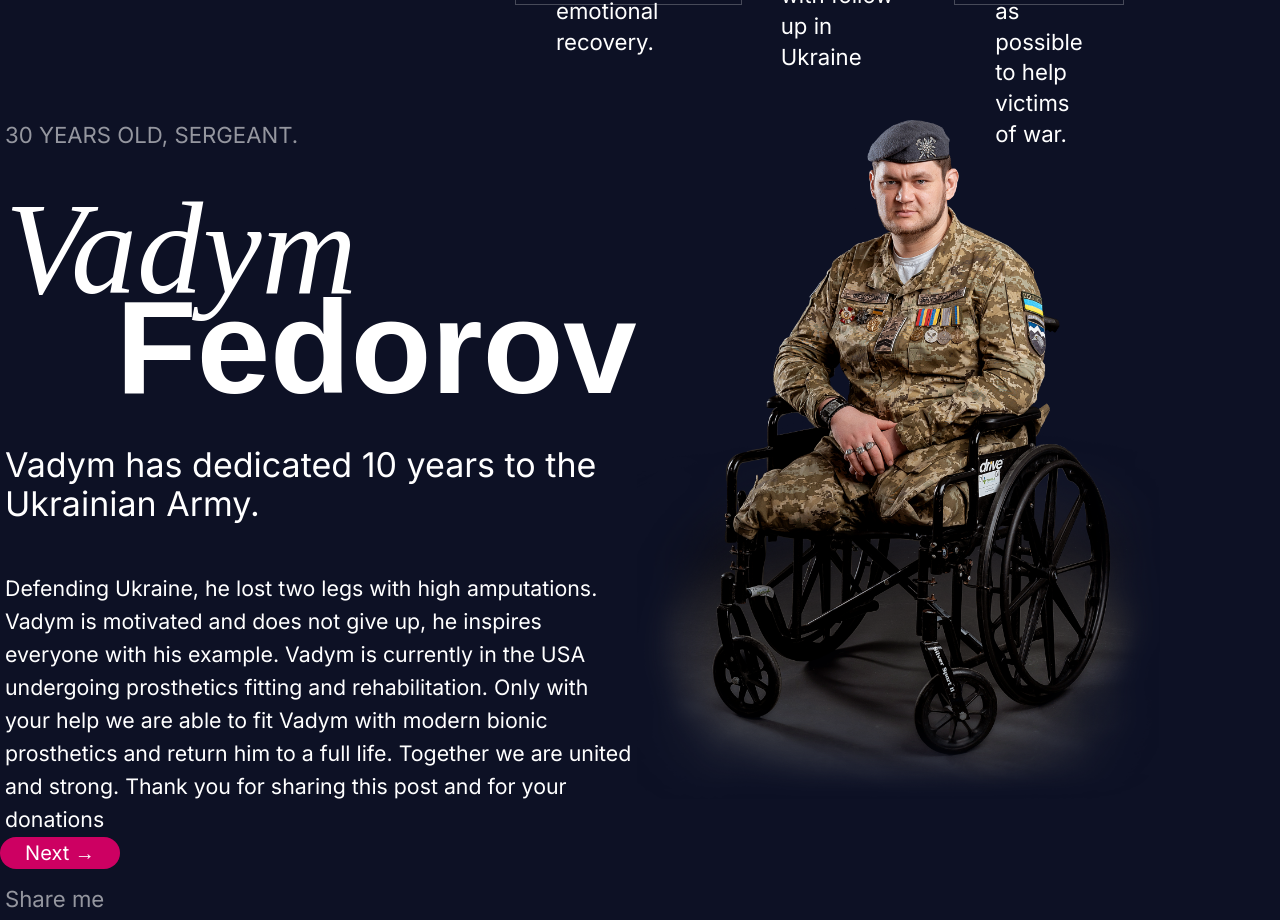
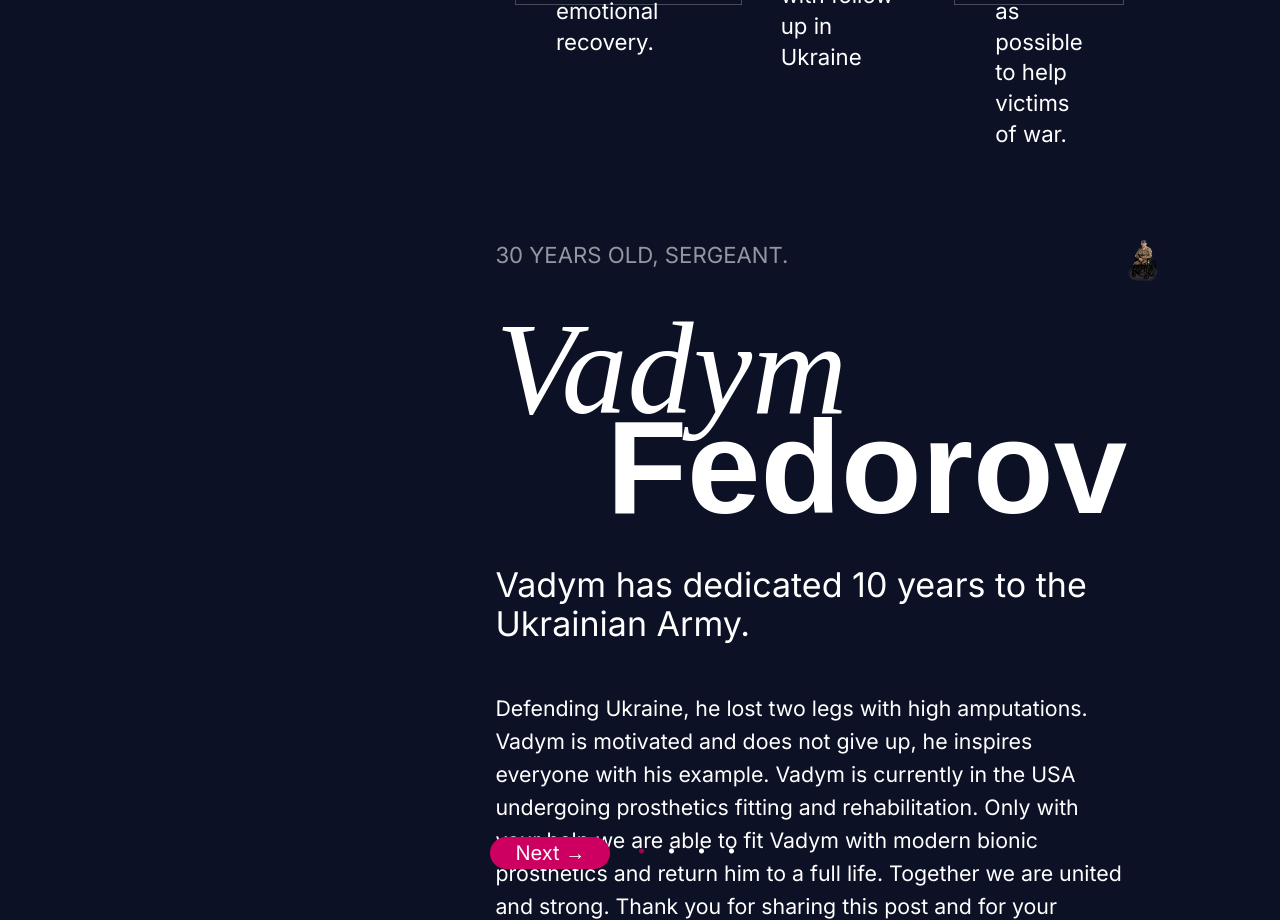
Before and after one commit to ditagroupinc/protez, a Next.js app: page / in a window 1280 px wide. Shown: the part 1480-2400 px from the top of the page. Built offline with nearby package versions, Linux system fonts and the light colour scheme.

Commit message:
updated fonts & header styles

```diff
--- a/app/globals.css
+++ b/app/globals.css
@@ -220,3 +220,31 @@ body {
   justify-content: center;
   padding: 1.25rem 0;
 }
+
+.section {
+  padding-left: var(--sectionPaddingLeft);
+  padding-right: var(--sectionPaddingRight);
+  padding-top: 120px;
+}
+
+.section .slick-dots {
+  width: fit-content;
+}
+
+.section .slick-dots li.slick-active button:before {
+  color: var(--pink);
+}
+
+.section .slick-dots li button:before {
+  color: var(--white);
+  opacity: 1;
+}
+
+.section .slick-dots {
+  position: absolute;
+  margin-top: 7rem;
+  bottom: calc(4vw + 0.5rem);
+  /* left: calc(var(--sectionPaddingLeft) + 120px + 1rem); */
+  left: calc(120px + 1rem);
+  /* transform: translateY(50%); */
+}
```
